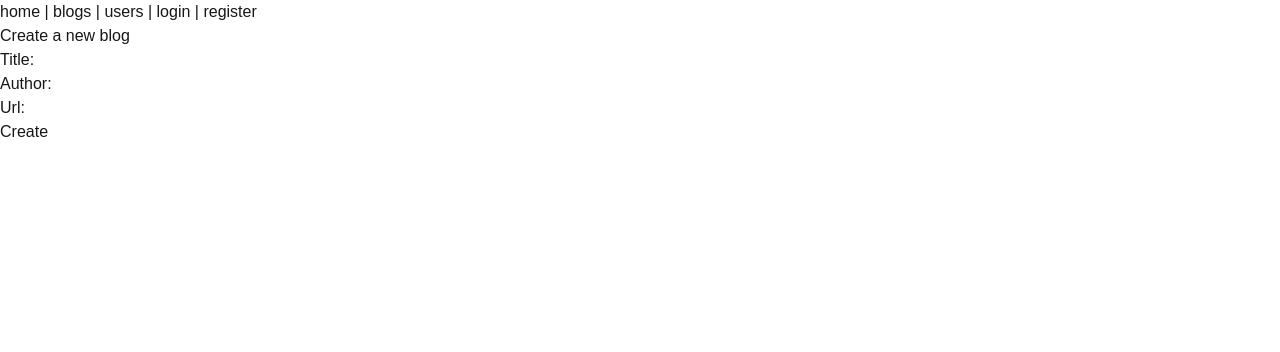
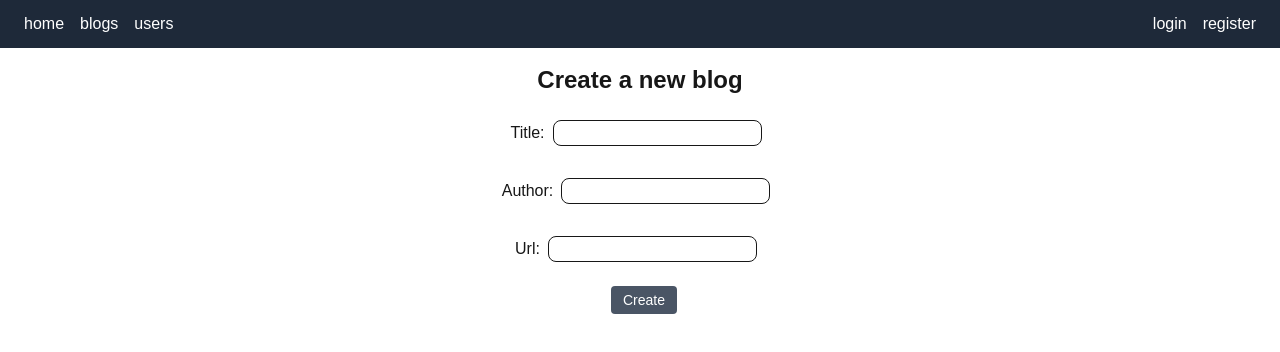
Before and after one commit to EmoGeorgiev/Full-Stack-Open-NextJS, a Next.js app in the folder blogs-app/: page /blogs/new in a window 1280 px wide. Shown: the top 352 px of the page. Built offline with nearby package versions, Linux system fonts and the light colour scheme; no server answers.

Commit message:
Added a solution to exercise 17

```diff
--- a/blogs-app/app/blogs/[id]/page.tsx
+++ b/blogs-app/app/blogs/[id]/page.tsx
@@ -11,18 +11,33 @@ const BlogPage = async ({ params }: { params: Promise<{ id: string }> }) => {
   }
 
   return (
+    <div className="mt-16 flex justify-center items-center">
       <div>
-      <h2>{blog.title}</h2>
-      <p>{blog.author}</p>
-      <p>{blog.url}</p>
+        <h2 className="text-2xl text-center font-bold my-4">
+          {blog.title}
+        </h2>
+        <h3 className="text-xl text-center font-semibold my-2">
+          {blog.author}
+        </h3>
+        <div className="text-center">
+          <a href={blog.url}>
+            {blog.url}
+          </a>
+        </div>
+        <div className="mt-4 flex justify-around">
           <p>{blog.likes} likes</p>
 
           <form action={addBlogLike}>
             <input type="hidden" name="id" value={blog.id} />
-        <button type="submit">
+            <button
+              type="submit"
+              className="ml-2 bg-gray-600 text-white hover:bg-gray-500 px-3 py-1 rounded text-sm"
+            >
               Add like
             </button>
           </form>
+        </div>
+      </div>
     </div>
   )
 }
--- a/blogs-app/app/blogs/new/page.tsx
+++ b/blogs-app/app/blogs/new/page.tsx
@@ -19,11 +19,11 @@ const NewBlog = () => {
 
   return (
     <div>
-      <h2>
+      <h2 className="my-4 text-center text-2xl font-bold">
         Create a new blog
       </h2>
-
-      <form action={formAction}>
+      <div className="flex justify-center items-center">
+        <form action={formAction} className="w-full flex flex-col items-center space-y-4">
           <div>
             <label>
               Title:
@@ -33,6 +33,7 @@ const NewBlog = () => {
                 required
                 minLength={5}
                 defaultValue={state.values?.title}
+                className="m-2 border rounded-lg"
               />
             </label>
           </div>
@@ -45,6 +46,7 @@ const NewBlog = () => {
                 required
                 minLength={5}
                 defaultValue={state.values?.author}
+                className="m-2 border rounded-lg"
               />
             </label>
           </div>
@@ -57,15 +59,22 @@ const NewBlog = () => {
                 required
                 minLength={5}
                 defaultValue={state.values?.url}
+                className="m-2 border rounded-lg"
               />
             </label>
           </div>
-        <button type="submit">Create</button>
+          <button
+            type="submit"
+            className="ml-2 flex justify-center bg-gray-600 text-white hover:bg-gray-500 px-3 py-1 rounded text-sm"
+          >
+            Create
+          </button>
           {state.errors.title && <p style={{ color: "red" }}>{state.errors.title}</p>}
           {state.errors.author && <p style={{ color: "red" }}>{state.errors.author}</p>}
           {state.errors.url && <p style={{ color: "red" }}>{state.errors.url}</p>}
         </form>
       </div>
+    </div>
   )
 }
 
--- a/blogs-app/app/blogs/page.tsx
+++ b/blogs-app/app/blogs/page.tsx
@@ -10,23 +10,31 @@ const Blogs = async ({
   const blogs = await getBlogs(filter)
 
   return (
-    <div>
-      <h2>Blogs</h2>
+    <div className="max-w-4xl mx-auto p-6">
+      <h2 className="text-2xl font-bold mb-4">Blogs</h2>
+      <div className="my-4 flex justify-center">
         <form action="/blogs">
           <input
             type="text"
             name="filter"
             placeholder="Search blogs"
+            className="border rounded-lg"
           />
-        <button type="submit">
+          <button
+            type="submit"
+            className="ml-2 bg-gray-600 text-white hover:bg-gray-500 px-3 py-1 rounded text-sm"
+          >
             Search
           </button>
         </form>
-
-      <ul>
+      </div>
+      <ul className="space-y-2">
         {blogs.map(blog => (
-          <li key={blog.id}>
-            <Link href={`/blogs/${blog.id}`}>
+          <li key={blog.id} className="border rounded p-3 hover:bg-gray-50">
+            <Link
+              href={`/blogs/${blog.id}`}
+              className="text-blue-600 hover: underline"
+            >
               Title: {blog.title},
               Author: {blog.author}, {blog.likes} likes,
             </Link>
--- a/blogs-app/app/components/NavBar.tsx
+++ b/blogs-app/app/components/NavBar.tsx
@@ -1,33 +1,37 @@
 "use client"
 
-import Link from "next/link"
 import { useSession, signOut } from "next-auth/react"
+import NavLink from "./NavLink"
 
 export default function NavBar() {
   const { data: session } = useSession()
 
   return (
-    <nav>
-      <Link href="/">home</Link>
-      {" | "}
-      <Link href="/blogs">blogs</Link>
-      {" | "}
-      <Link href="/users">users</Link>
-      {" | "}
-      {session ? (
+    <nav className="bg-gray-800 text-white px-6 py-3 flex items-center gap-4">
+      <NavLink href="/">home</NavLink>
+      <NavLink href="/blogs">blogs</NavLink>
+      <NavLink href="/users">users</NavLink>
+      <div className="ml-auto flex items-center gap-4">
+        {
+          session ? (
             <>
-          <Link href="/blogs/new">create new</Link>
-          {" | "}
+              <NavLink href="/blogs/new">create new</NavLink>
               <em>{session.user?.name} logged in</em>{" "}
-          <button onClick={() => signOut()}>logout</button>
+              <button
+                onClick={() => signOut()}
+                className="bg-gray-600 hover:bg-gray-500 px-3 py-1 rounded text-sm"
+              >
+                logout
+              </button>
             </>
           ) : (
             <>
-          <Link href="/login">login</Link>
-          {" | "}
-          <Link href="/register">register</Link>
+              <NavLink href="/login">login</NavLink>
+              <NavLink href="/register">register</NavLink>
             </>
-      )}
-    </nav>
           )
         }
+      </div>
+    </nav >
+  )
+}
--- /dev/null
+++ b/blogs-app/app/components/NavLink.tsx
@@ -0,0 +1,16 @@
+import Link from "next/link"
+
+interface NavLinkProps {
+  href: string
+  children: React.ReactNode
+}
+
+const NavLink = ({ href, children }: NavLinkProps) => {
+  return (
+    <Link href={href} className="hover:text-gray-300">
+      {children}
+    </Link>
+  )
+}
+
+export default NavLink
--- a/blogs-app/app/layout.tsx
+++ b/blogs-app/app/layout.tsx
@@ -11,7 +11,7 @@ export default function RootLayout({
 }) {
   return (
     <html lang="en">
-      <body>
+      <body className="min-h-screen bg-background text-foreground">
         <AuthSessionProvider>
           <NotificationProvider>
             <NavBar />
```
Lines whose indentation alone changed are shown as unchanged.
